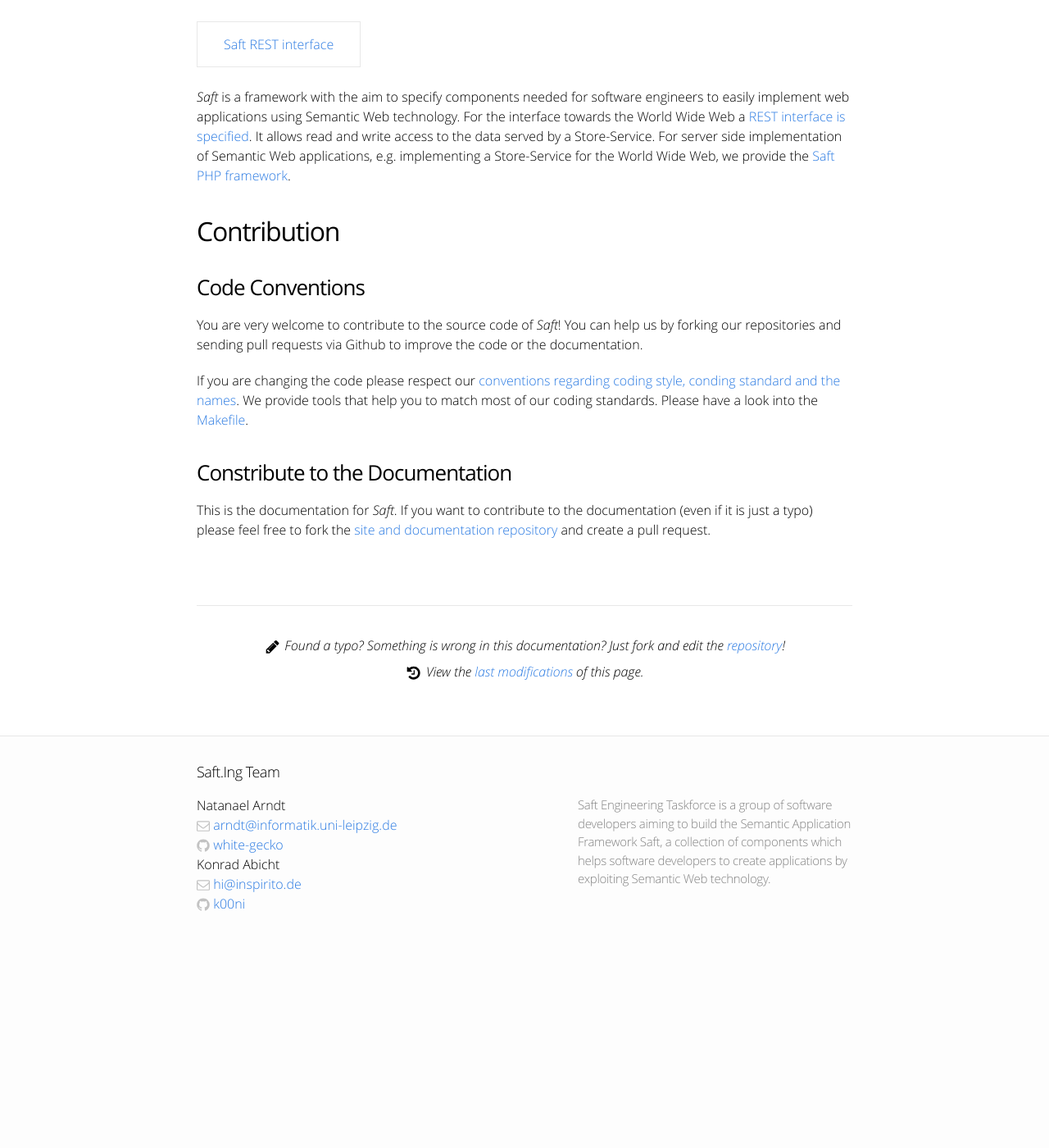
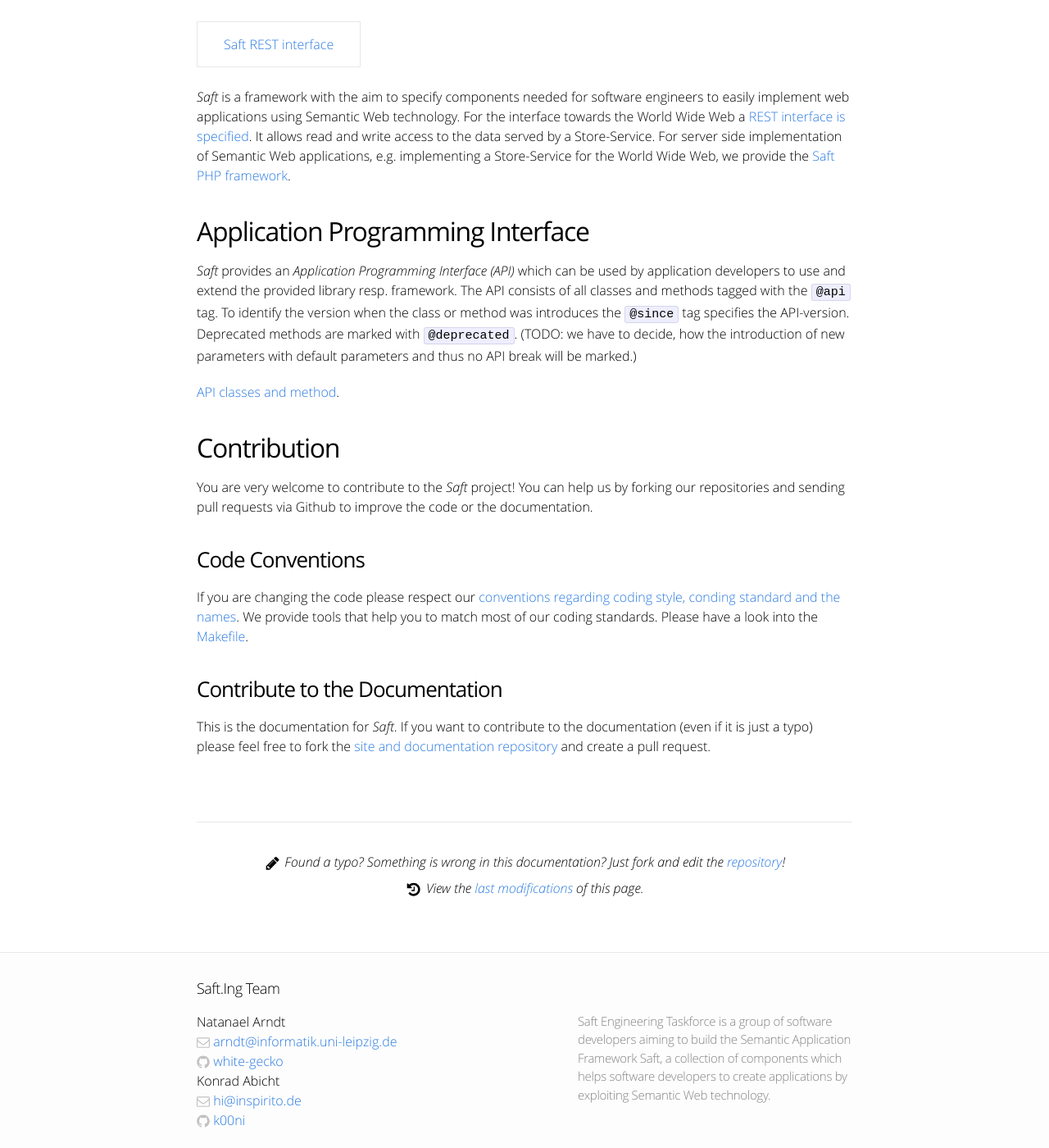
Before and after one commit to SaftIng/safting.github.io, a Jekyll site: the page built from doc/index.md, in a window 1280 px wide and 1400 px high, scrolled down 1216 px. Shown: the whole window at 82% size. Built offline with Jekyll 4.4.1, drawn with Linux system fonts in a browser that asks for light colours; before the commit the page ends 2375 px from its top, so only the background shows below that.

```diff
--- a/doc/index.md
+++ b/doc/index.md
@@ -33,13 +33,20 @@ For the interface towards the World Wide Web a [REST interface is specified](res
 It allows read and write access to the data served by a Store-Service.
 For server side implementation of Semantic Web applications, e.g. implementing a Store-Service for the World Wide Web, we provide the [Saft PHP framework](phpframework).
 
+## Application Programming Interface
+
+_Saft_ provides an _Application Programming Interface (API)_ which can be used by application developers to use and extend the provided library resp. framework.
+The API consists of all classes and methods tagged with the `@api` tag. To identify the version when the class or method was introduces the `@since` tag specifies the API-version. Deprecated methods are marked with `@deprecated`. (TODO: we have to decide, how the introduction of new parameters with default parameters and thus no API break will be marked.)
+
+[API classes and method](apimethods).
+
 ## Contribution
+
+You are very welcome to contribute to the _Saft_ project! You can help us by forking our repositories and sending pull requests via Github to improve the code or the documentation.
 
 ### Code Conventions
 
-You are very welcome to contribute to the source code of _Saft_! You can help us by forking our repositories and sending pull requests via Github to improve the code or the documentation.
-
 If you are changing the code please respect our [conventions regarding coding style, conding standard and the names](phpframework/conventions). We provide tools that help you to match most of our coding standards. Please have a look into the [Makefile](https://github.com/SaftIng/Saft/blob/master/Makefile).
 
-### Constribute to the Documentation
+### Contribute to the Documentation
 This is the documentation for _Saft_. If you want to contribute to the documentation (even if it is just a typo) please feel free to fork the [site and documentation repository](https://github.com/SaftIng/safting.github.io) and create a pull request.
```
Also changed, not shown: doc/apimethods.md (added, +14 -0 lines).
